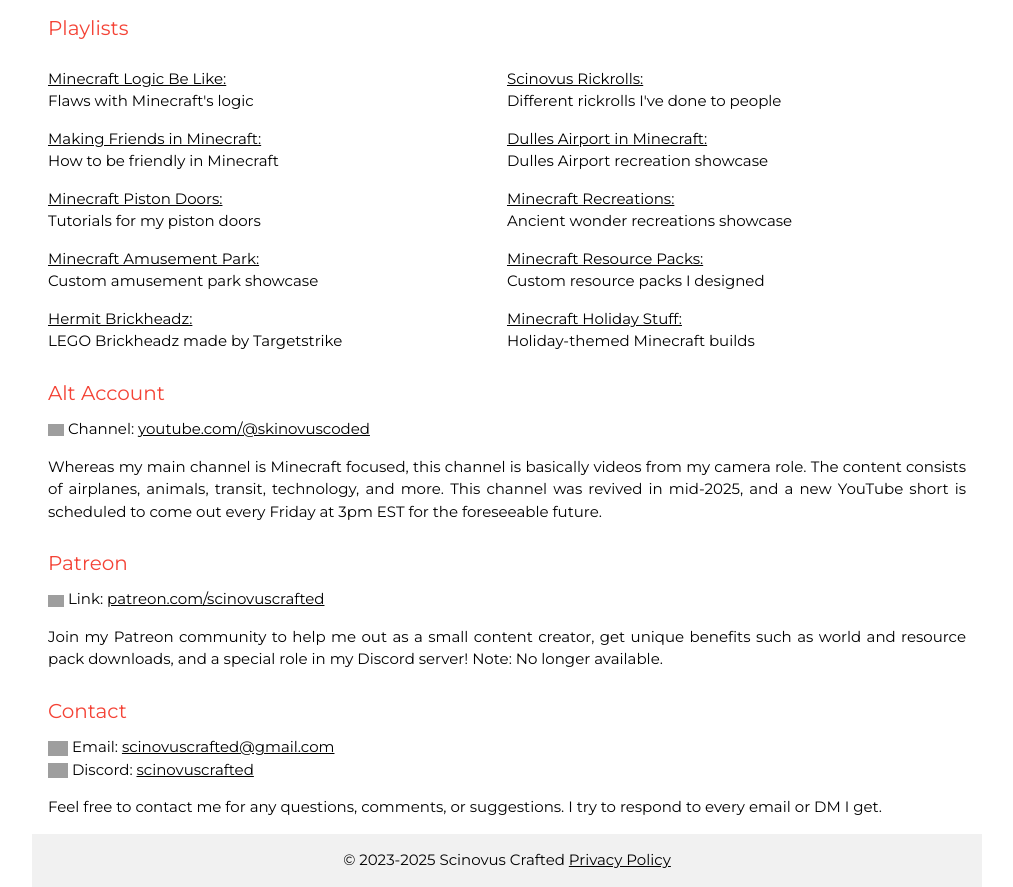
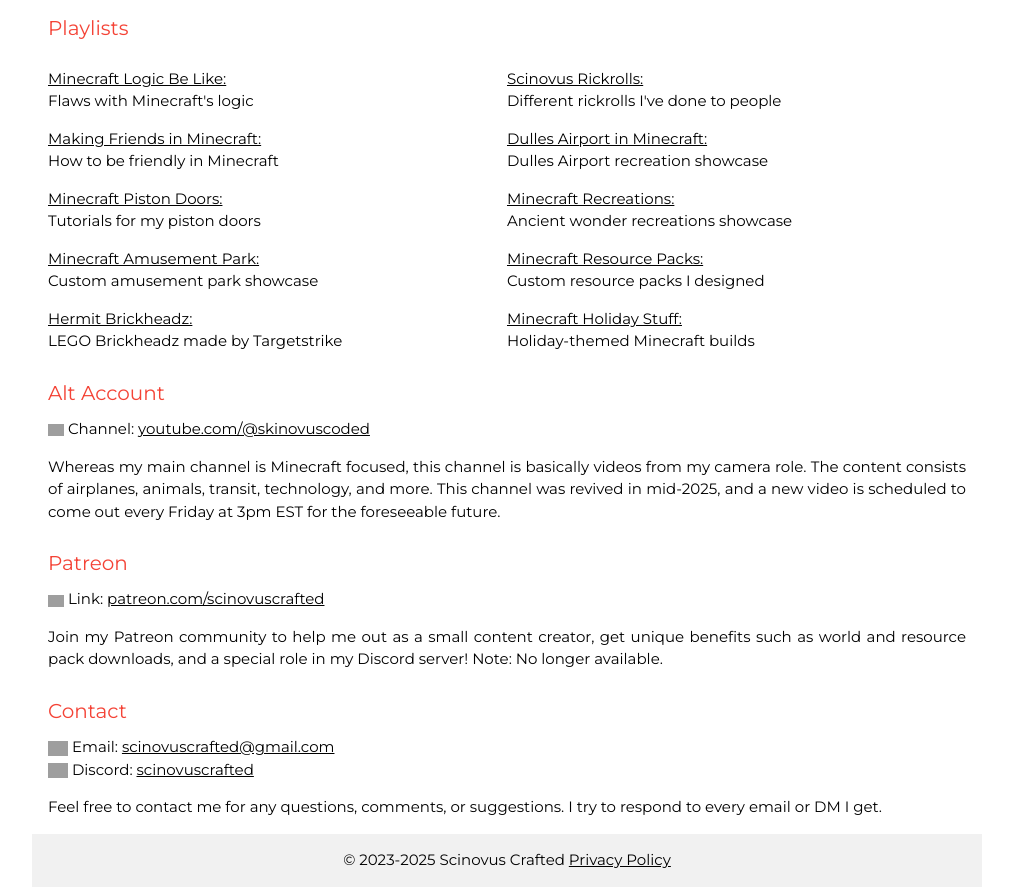
Before and after one commit to pagedeploy/scinovuscrafted, a plain HTML site: page index.html in a window 1280 px wide. Shown: the part 1704-2591 px from the top of the page, without its empty margins (258-1271 px from the left). Drawn offline with nearby package versions, Linux system fonts and the light colour scheme; grey boxes are pictures that could not be loaded.

Commit message:
Add files via upload

```diff
--- a/index.html
+++ b/index.html
@@ -304,7 +304,7 @@
         </div>
         <div class="w3-col w3-justify">
           <p>
-            Whereas my main channel is Minecraft focused, this channel is basically videos from my camera role. The content consists of airplanes, animals, transit, technology, and more. This channel was revived in mid-2025, and a new YouTube short is scheduled to come out every Friday at 3pm EST for the foreseeable future.
+            Whereas my main channel is Minecraft focused, this channel is basically videos from my camera role. The content consists of airplanes, animals, transit, technology, and more. This channel was revived in mid-2025, and a new video is scheduled to come out every Friday at 3pm EST for the foreseeable future.
           </p>
         </div>
       </div>
```
